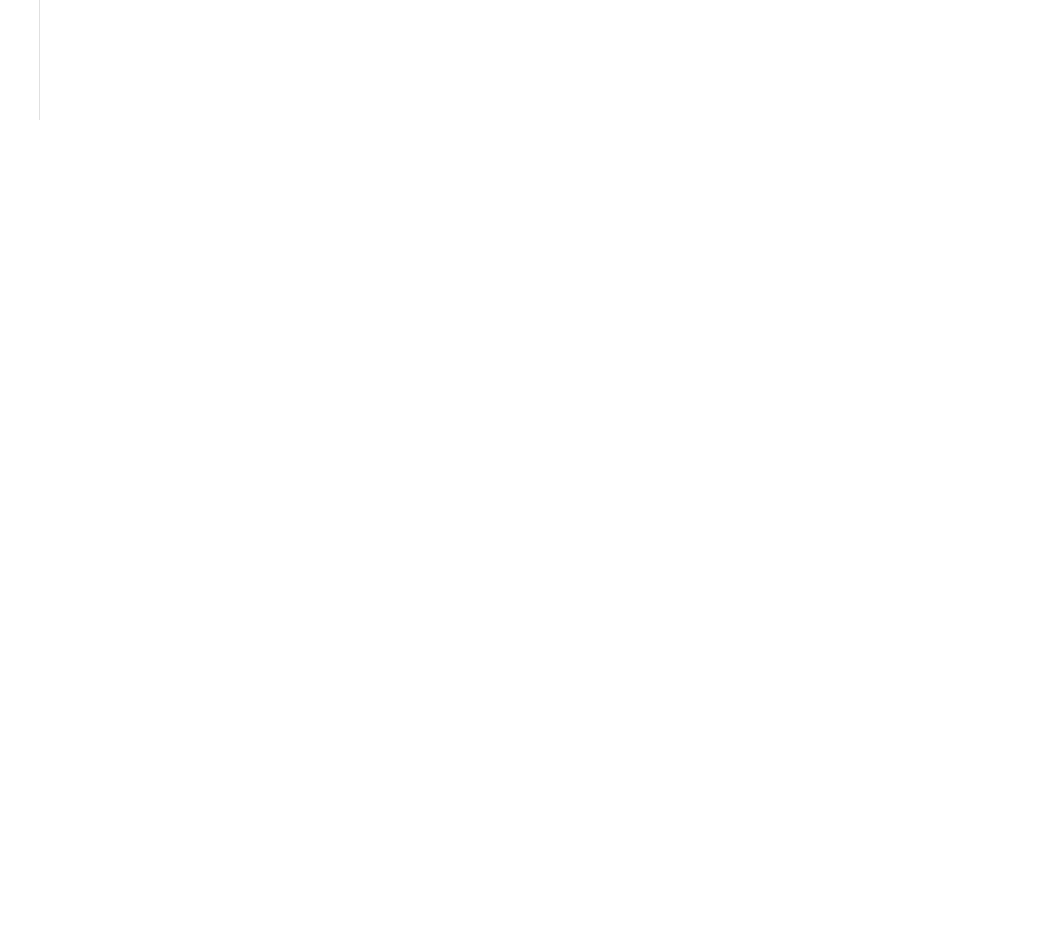
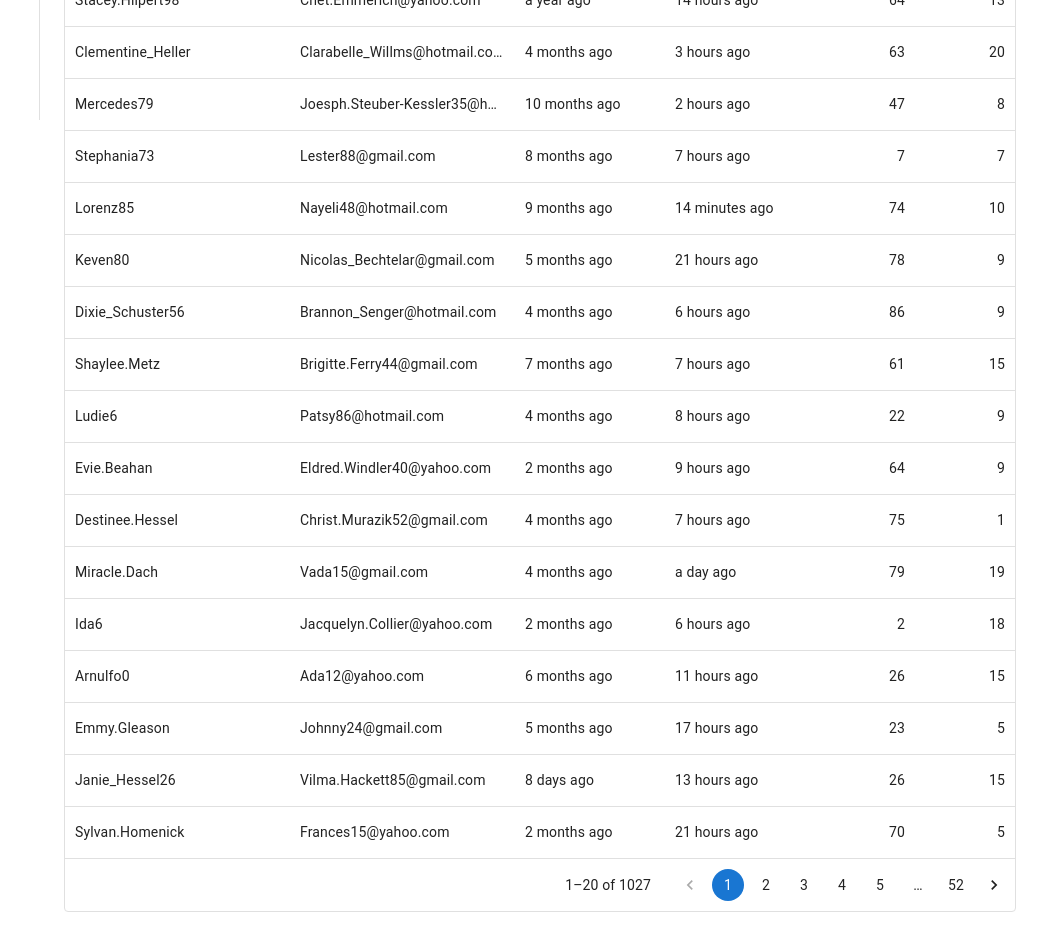
Before and after one commit to mloginov/react-boilerplate-ts, a React app: page /accounts in a window 1280 px wide. Before the commit this address led to /login. Shown: the part 680-1616 px from the top of the page, without its empty margins (240-1280 px from the left). Before the commit the page ends 800 px from the top, so only its background shows below. Built offline with nearby package versions, Linux system fonts and the light colour scheme.

Commit message:
new pagination

```diff
--- a/src/api/accounts-manager.ts
+++ b/src/api/accounts-manager.ts
@@ -1,6 +1,11 @@
 import { faker } from '@faker-js/faker';
 
 import { stall } from './helper';
+
+export interface IAccountsData {
+  accounts: IAccount[],
+  totalCount: number
+}
 
 export interface IAccount {
   id: string,
@@ -22,7 +27,11 @@ const accountFixture = (): IAccount => ({
   connections: faker.number.int({max: 20})
 });
 
-export const fetchAccounts = async (): Promise<IAccount[]> => {
+export const fetchAccounts = async (): Promise<IAccountsData> => {
   await stall(1000);
-  return [...new Array(127)].map(accountFixture);
+  const accounts = [...new Array(1027)].map(accountFixture);
+  return {
+    accounts,
+    totalCount: accounts.length
+  };
 };
--- a/src/components/auth/auth-context.tsx
+++ b/src/components/auth/auth-context.tsx
@@ -11,7 +11,8 @@ export interface IAuthProviderProps {
 }
 
 const AuthProvider = (props: IAuthProviderProps) => {
-  const [isAuth, setAuth] = useState(false);
+  // todo should be false by default
+  const [isAuth, setAuth] = useState(true);
   const navigate = useNavigate()
   const login = () => {
     setTimeout(() => {
--- /dev/null
+++ b/src/components/custom-grid-pagination.tsx
@@ -0,0 +1,29 @@
+import {TablePaginationProps} from "@mui/material";
+import {gridPageCountSelector, GridPagination, useGridApiContext, useGridSelector} from "@mui/x-data-grid";
+import MuiPagination from "@mui/material/Pagination";
+import React from "react";
+
+const Pagination = ({
+                      page,
+                      onPageChange,
+                      className,
+                    }: Pick<TablePaginationProps, 'page' | 'onPageChange' | 'className'>) => {
+  const apiRef = useGridApiContext();
+  const pageCount = useGridSelector(apiRef, gridPageCountSelector);
+
+  return (
+    <MuiPagination
+      color="primary"
+      className={className}
+      count={pageCount}
+      page={page + 1}
+      onChange={(event, newPage) => {
+        onPageChange(event as any, newPage - 1);
+      }}
+    />
+  );
+}
+
+export const CustomPagination = (props: any) => {
+  return <GridPagination ActionsComponent={Pagination} {...props} />;
+}
--- a/src/pages/accounts.tsx
+++ b/src/pages/accounts.tsx
@@ -13,15 +13,18 @@ import {
 } from "@mui/material";
 import Badge from "@mui/material/Badge";
 import Divider from "@mui/material/Divider";
-import {DataGrid, GridColDef} from "@mui/x-data-grid";
+import {DataGrid, GridColDef, GridEventListener} from "@mui/x-data-grid";
 import dayjs from 'dayjs'
+import {useNavigate, useSearchParams} from "react-router-dom";
+import relativeTime from 'dayjs/plugin/relativeTime'
+import {GridPaginationModel} from "@mui/x-data-grid/models/gridPaginationProps";
 
 import {useAccounts} from "../features/accounts";
 import {IAccount} from "../api/accounts-manager";
-import {useSearchParams} from "react-router-dom";
+import {CustomPagination} from "../components/custom-grid-pagination";
+dayjs.extend(relativeTime)
 
-import relativeTime from 'dayjs/plugin/relativeTime'
-dayjs.extend(relativeTime)
+const PAGE_SIZE = 20
 
 const columns: GridColDef<IAccount>[] = [
   {field: 'userName', headerName: 'Username', flex: 1, minWidth: 200},
@@ -43,9 +46,10 @@ const columns: GridColDef<IAccount>[] = [
 ]
 
 const Accounts = () => {
-  const [searchParams, /*setSearchParams*/] = useSearchParams()
+  const [searchParams, setSearchParams] = useSearchParams()
   const page = searchParams.get('page') ? parseInt(searchParams.get('page') as string) : 0
   const accounts = useAccounts(page)
+  const navigate = useNavigate()
 
   const onSubmit = (e: SyntheticEvent) => {
     e.preventDefault()
@@ -55,17 +59,25 @@ const Accounts = () => {
     }
   }
 
-  if (accounts.isFetching) {
+  if (accounts.isError) {
+    return <Alert severity="error">Load accounts failed.</Alert>
+  }
+  if (accounts.isFetching || !accounts.data) {
     return <CircularProgress />
   }
-  if (accounts.isError) {
-    // todo show retry action
-    return <Alert severity="error">Load accounts failed.</Alert>
+
+  const paginationModel = {pageSize: PAGE_SIZE, page}
+  const setPaginationModel = (model: GridPaginationModel) => {
+    setSearchParams({page: model.page.toString()})
   }
+
+  const onRowClick: GridEventListener<'rowClick'> = (params) => {
+    navigate(params.row.id)
+  };
 
   return (
     <>
-      <Badge badgeContent={15348} color="primary" max={100000}>
+      <Badge badgeContent={accounts.data?.totalCount} color="primary" max={100000}>
         <Typography variant='h3' component='h1'>
           Accounts
         </Typography>
@@ -89,17 +101,16 @@ const Accounts = () => {
       </Paper>
       <Box sx={{height: 1151, marginTop: 1}}>
         <DataGrid
-          rows={accounts.data}
+          slots={{
+            pagination: CustomPagination,
+          }}
+          rows={accounts.data.accounts}
           columns={columns}
-          initialState={{
-            pagination: {
-              paginationModel: {
-                pageSize: 20,
-              },
-            },
-          }}
-          pageSizeOptions={[20]}
+          paginationModel={paginationModel}
+          onPaginationModelChange={setPaginationModel}
+          pageSizeOptions={[PAGE_SIZE]}
           disableRowSelectionOnClick
+          onRowClick={onRowClick}
         ></DataGrid>
       </Box>
     </>
--- a/webpack.config.js
+++ b/webpack.config.js
@@ -23,7 +23,9 @@ module.exports = {
       }
     ],
   },
-
+  devServer: {
+    historyApiFallback: true
+  },
   plugins: [
     new HtmlWebPackPlugin({
       template: './src/index.html',
```
